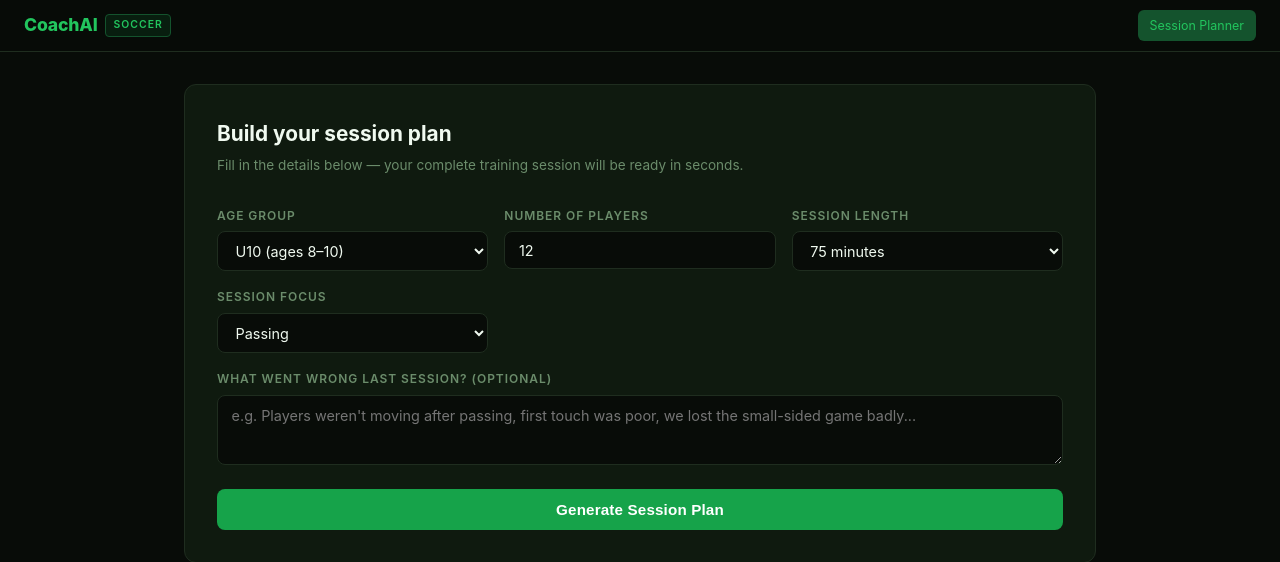
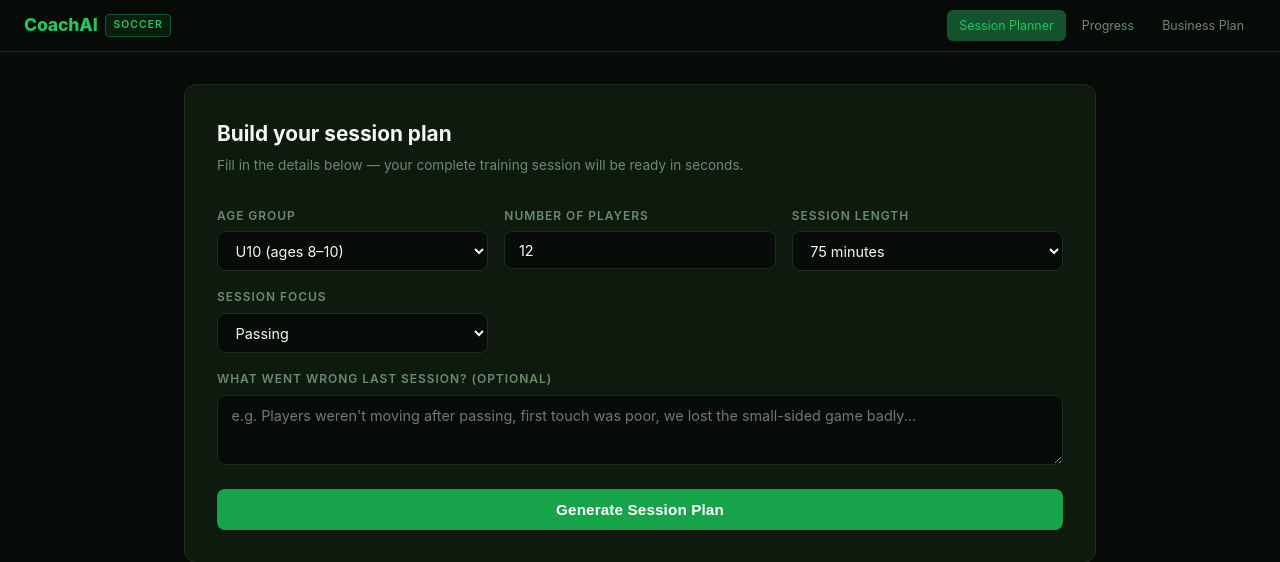
Before and after one commit to mohsinahad/CoachAi, a Flask app: page / in a window 1280 px wide. Shown: the top 562 px of the page. Run offline with Flask 3, Linux system fonts and the light colour scheme.

Commit message:
Show Progress and Business Plan nav links in local dev only
Uses REPLIT_DEPLOYMENT env var to detect production vs local.
Internal links hidden from public users, accessible locally.

Co-Authored-By: Claude Sonnet 4.6 <noreply@anthropic.com>

```diff
--- a/app.py
+++ b/app.py
@@ -25,6 +25,7 @@ RATINGS_FILE = DATA_DIR / "ratings.json"
 
 # ─── Toggle this to False and set ANTHROPIC_API_KEY env var when ready ───────
 MOCK_MODE = False
+LOCAL = os.environ.get("REPLIT_DEPLOYMENT") is None
 
 
 def get_mock_plan(age_group: str, players: int, duration: int, focus: str, last_week: str) -> dict:
@@ -274,7 +275,7 @@ Return raw JSON only — no markdown, no text outside the JSON:
 
 @app.route("/", methods=["GET"])
 def index():
-    return render_template("index.html", plan=None)
+    return render_template("index.html", plan=None, local=LOCAL)
 
 
 @app.route("/generate", methods=["POST"])
@@ -290,7 +291,7 @@ def generate():
     else:
         plan = get_real_plan(age_group, players, duration, focus, last_week)
 
-    return render_template("index.html", plan=plan, evaluation=None, mock=MOCK_MODE)
+    return render_template("index.html", plan=plan, evaluation=None, mock=MOCK_MODE, local=LOCAL)
 
 
 DELIMITER = "\n---NEXT---\n"
--- a/templates/index.html
+++ b/templates/index.html
@@ -828,12 +828,20 @@
   <div class="nav-brand">CoachAI <span class="nav-sport">Soccer</span></div>
   <div class="nav-links">
     <a href="/" class="nav-link active">Session Planner</a>
+    {% if local %}
+    <a href="/progress" class="nav-link">Progress</a>
+    <a href="/plan" class="nav-link">Business Plan</a>
+    {% endif %}
   </div>
   <button class="nav-hamburger" id="hamburger" onclick="toggleMenu()">&#9776;</button>
 </nav>
 
 <div class="mobile-menu" id="mobile-menu">
   <a href="/" class="active">Session Planner</a>
+  {% if local %}
+  <a href="/progress">Progress</a>
+  <a href="/plan">Business Plan</a>
+  {% endif %}
 </div>
 
 <div class="container">
```
